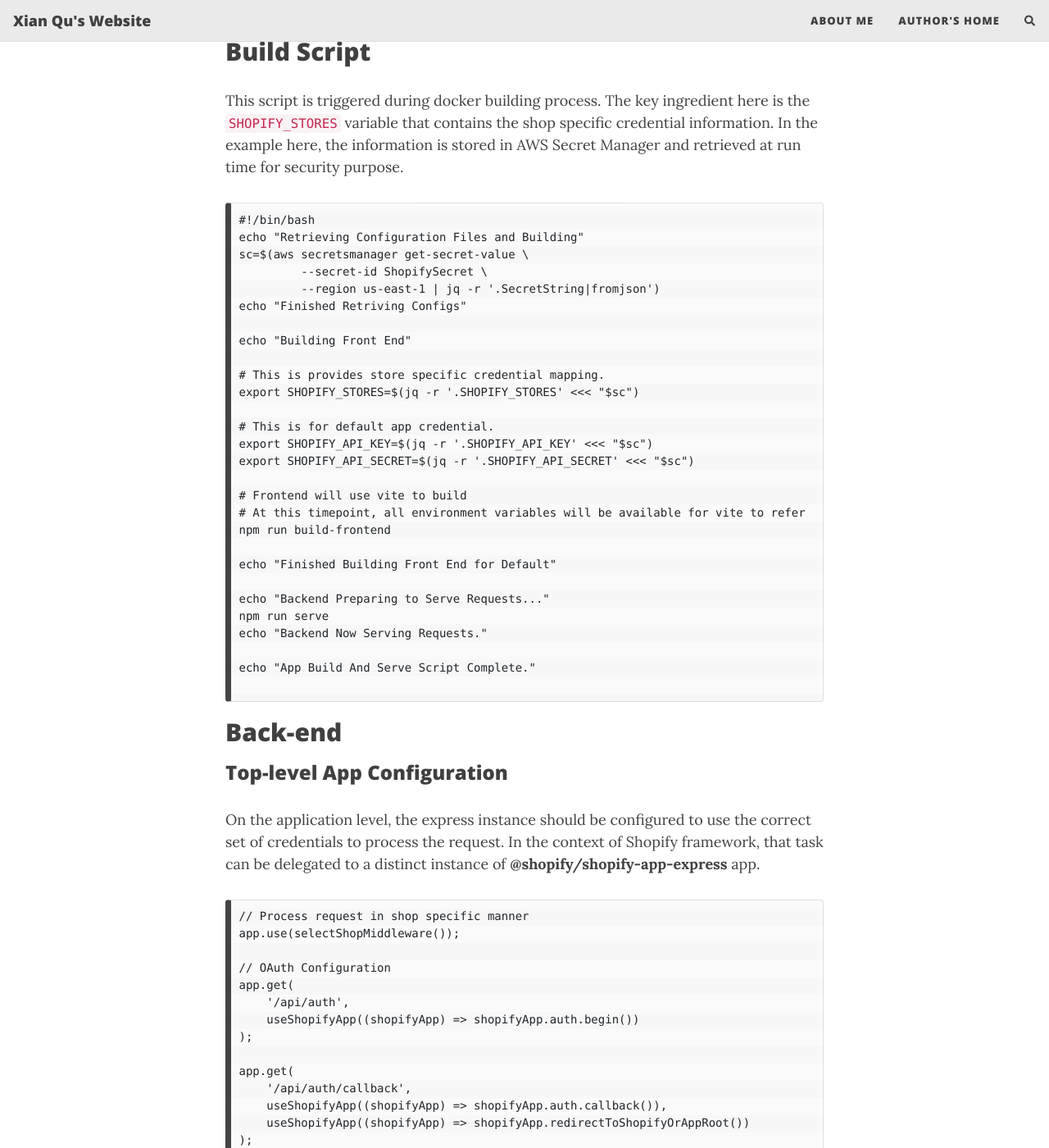
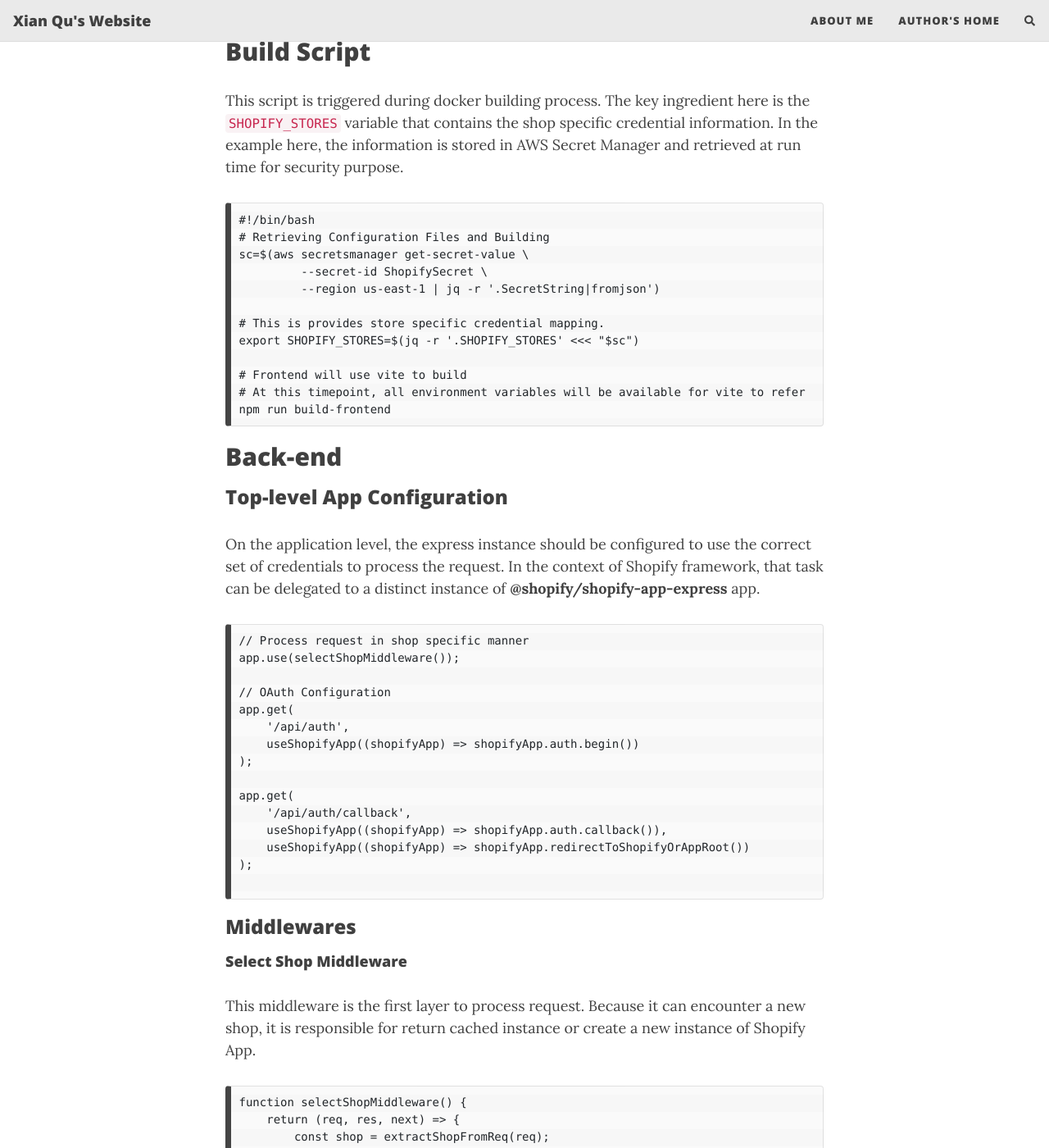
Before and after one commit to xianqugithub/xianqugithub.github.io, a Jekyll site: the page built from _posts/2024-01-20-shopify-multiple-store-middleware.md, in a window 1280 px wide and 1400 px high, scrolled down 2302 px. Shown: the whole window at 82% size. Built offline with Jekyll 4.4.1, drawn with Linux system fonts in a browser that asks for light colours; nearby versions of some CDN libraries; comment, search, counter and statistics services are not loaded.

Commit message:
modify the script part of middleware article.

````diff
--- a/_posts/2024-01-20-shopify-multiple-store-middleware.md
+++ b/_posts/2024-01-20-shopify-multiple-store-middleware.md
@@ -30,33 +30,17 @@ This script is triggered during docker building process. The key ingredient here
 
 ```
 #!/bin/bash
-echo "Retrieving Configuration Files and Building"
+# Retrieving Configuration Files and Building
 sc=$(aws secretsmanager get-secret-value \
          --secret-id ShopifySecret \
          --region us-east-1 | jq -r '.SecretString|fromjson')
-echo "Finished Retriving Configs"
-
-echo "Building Front End"
 
 # This is provides store specific credential mapping.
 export SHOPIFY_STORES=$(jq -r '.SHOPIFY_STORES' <<< "$sc")
 
-# This is for default app credential.
-export SHOPIFY_API_KEY=$(jq -r '.SHOPIFY_API_KEY' <<< "$sc")
-export SHOPIFY_API_SECRET=$(jq -r '.SHOPIFY_API_SECRET' <<< "$sc")
-
 # Frontend will use vite to build
 # At this timepoint, all environment variables will be available for vite to refer
 npm run build-frontend
-
-echo "Finished Building Front End for Default"
-
-echo "Backend Preparing to Serve Requests..."
-npm run serve
-echo "Backend Now Serving Requests."
-
-echo "App Build And Serve Script Complete."
-
 ```
 
 
````
